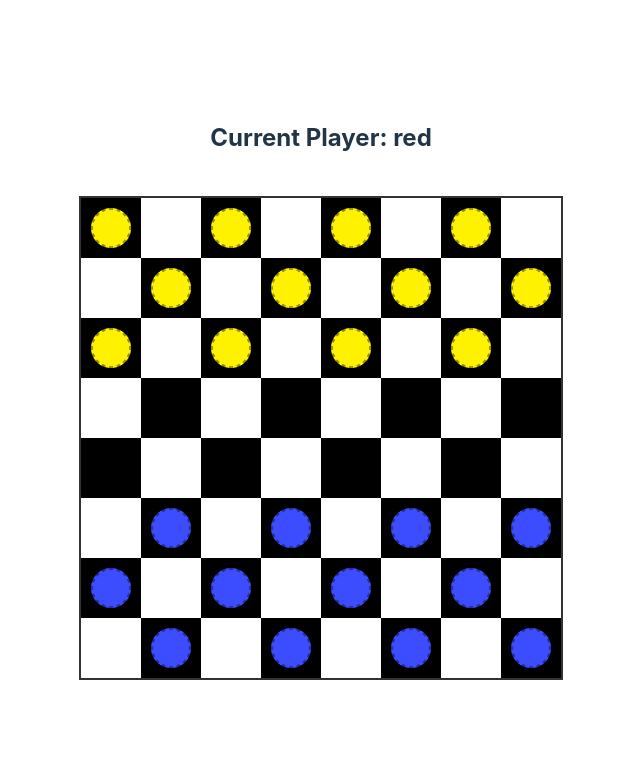
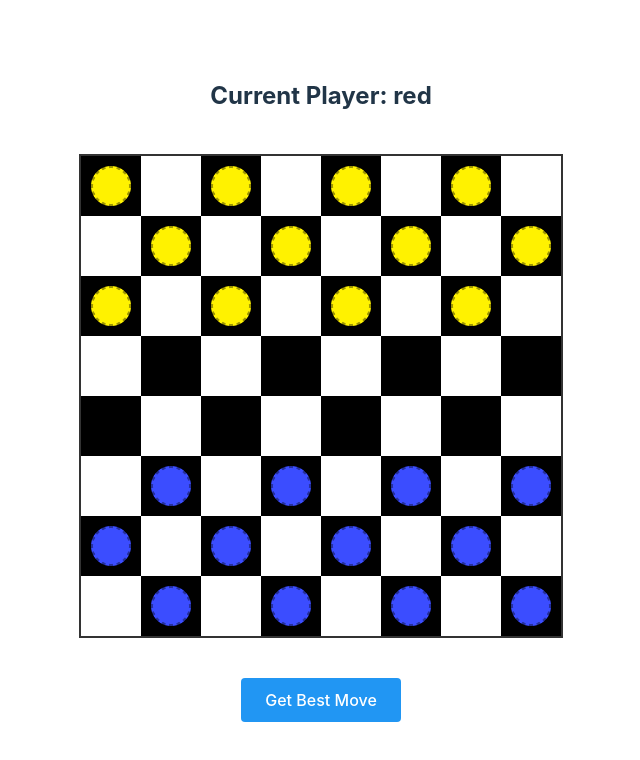
Before and after one commit to efierr/hackathonCheckers-FE, a React (Vite) app: page / in a window 1280 px wide. Shown: the top 760 px of the page, without its empty margins (319-959 px from the left). Built offline with nearby package versions, Linux system fonts and the light colour scheme.

Commit message:
suggestion button and API call

```diff
--- a/package.json
+++ b/package.json
@@ -10,6 +10,7 @@
     "preview": "vite preview"
   },
   "dependencies": {
+    "axios": "^1.7.9",
     "react": "^18.3.1",
     "react-dom": "^18.3.1"
   },
--- a/src/components/Board.jsx
+++ b/src/components/Board.jsx
@@ -1,6 +1,8 @@
 import React, { useState, useEffect } from "react";
 import { isValidMove, mapGameStateToArray } from "../utils/helpers";
 import Square from "./Square";
+import { getBestMove } from '../utils/api';
+import SuggestionBtn from './suggestionBtn';
 
 const Board = () => {
   const boardSize = 8;
@@ -12,9 +14,11 @@ const Board = () => {
   const [winner, setWinner] = useState(null);
   //state to store when a double jump is available
   const [doubleJumpAvailable, setDoubleJumpAvailable] = useState(false);
+  const [suggestedMove, setSuggestedMove] = useState(null);
 
   // State for the game board, initialized with a function
   const [gameState, setGameState] = useState(() => {
+
     // Create an empty 8x8 board
     const initialState = Array(boardSize)
       .fill()
@@ -209,13 +213,21 @@ const Board = () => {
     return board;
   };
 
-  // Render the game board and status
+  const handleGetSuggestion = async () => {
+    const bestMove = await getBestMove(gameState, currentPlayer);
+    setSuggestedMove(bestMove);
+  };
+
   return (
     <div className="game-container">
       <div className="status">
         {winner ? winner : `Current Player: ${currentPlayer}`}
       </div>
       <div className="board">{createBoard()}</div>
+      <SuggestionBtn
+        onGetSuggestion={handleGetSuggestion}
+        disabled={!!winner}
+      />
     </div>
   );
 };
--- a/src/components/Piece.jsx
+++ b/src/components/Piece.jsx
@@ -4,7 +4,7 @@ import yellow from "../assets/yellow.png"
 
 const Piece = ({ color, isKing }) => {
   return (
-    <div class= "piece">
+    <div className= "piece">
     {color === "red" ? <img src={red} alt="red" /> : <img src={yellow} alt="yellow" />}
     </div>
     // <div className={`piece ${color} ${isKing ? "king" : ""}`}>
--- /dev/null
+++ b/src/components/suggestionBtn.jsx
@@ -0,0 +1,24 @@
+import React, { useState } from 'react'
+import '../styles/suggestionBtn.css'
+
+const SuggestionBtn = ({ onGetSuggestion, disabled }) => {
+  const [isLoading, setIsLoading] = useState(false)
+
+  const handleClick = async () => {
+    setIsLoading(true)
+    await onGetSuggestion()
+    setIsLoading(false)
+  }
+
+  return (
+    <button
+      className="suggestion-btn"
+      onClick={handleClick}
+      disabled={disabled || isLoading}
+    >
+      {isLoading ? 'Calculating...' : 'Get Best Move'}
+    </button>
+  )
+}
+
+export default SuggestionBtn
--- /dev/null
+++ b/src/styles/suggestionBtn.css
@@ -0,0 +1,21 @@
+.suggestion-btn {
+  margin-top: 20px;
+  padding: 12px 24px;
+  background-color: #2196F3;
+  color: white;
+  border: none;
+  border-radius: 4px;
+  cursor: pointer;
+  font-size: 16px;
+  transition: all 0.3s ease;
+}
+
+.suggestion-btn:hover {
+  background-color: #1976D2;
+  transform: translateY(-2px);
+}
+
+.suggestion-btn:disabled {
+  background-color: #cccccc;
+  cursor: not-allowed;
+}
--- /dev/null
+++ b/src/utils/api.js
@@ -0,0 +1,13 @@
+import axios from "axios";
+
+const apiUrl = "http://localhost:3040/bestmove";
+
+export const getBestMove = async (board, playerColor) => {
+    try {
+       const response = await axios.post(apiUrl, {board, playerColor});
+       console.log(response.data);
+        return response.data;
+    } catch (error) {
+        console.error("Error fetching best move:", error);
+    }
+};
--- a/src/utils/moves.jsx
+++ b/src/utils/moves.jsx
@@ -6,6 +6,8 @@ export const executeMove = (from, toRow, toCol, gameState) => {
 
   const moveDistance = Math.abs(from.row - toRow);
   const jumpMade = moveDistance === 2;
+
+
 
   if (jumpMade) {
     const jumpedRow = (from.row + toRow) / 2;
```
